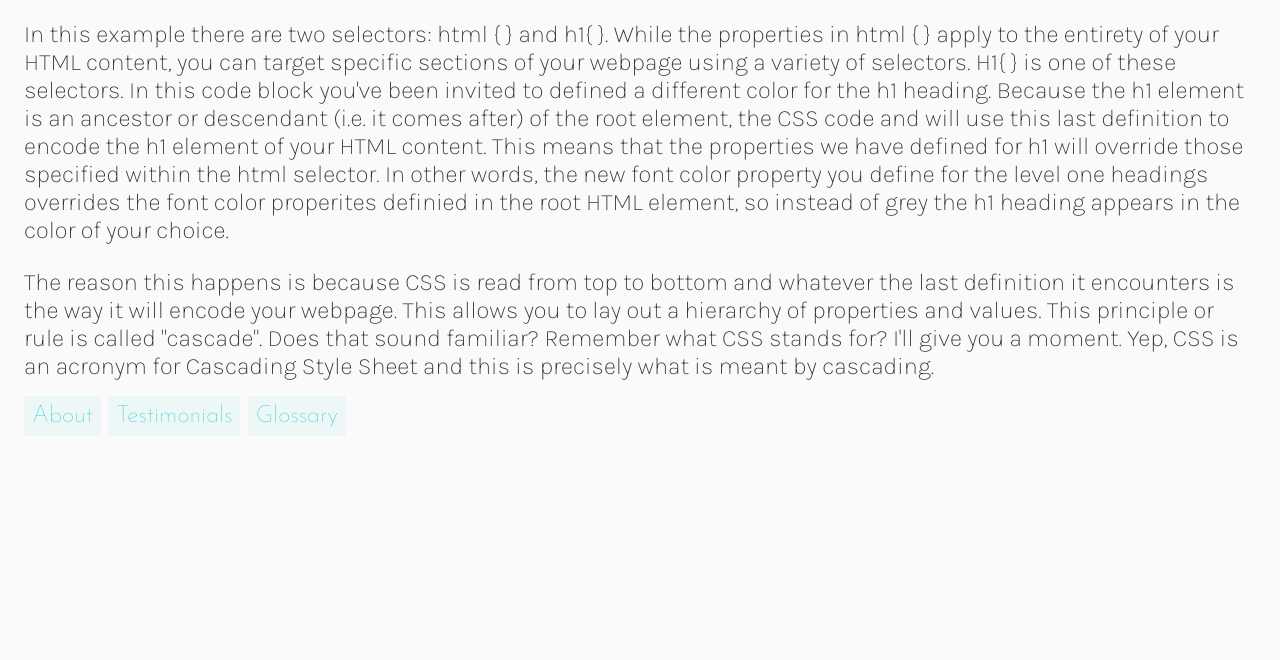
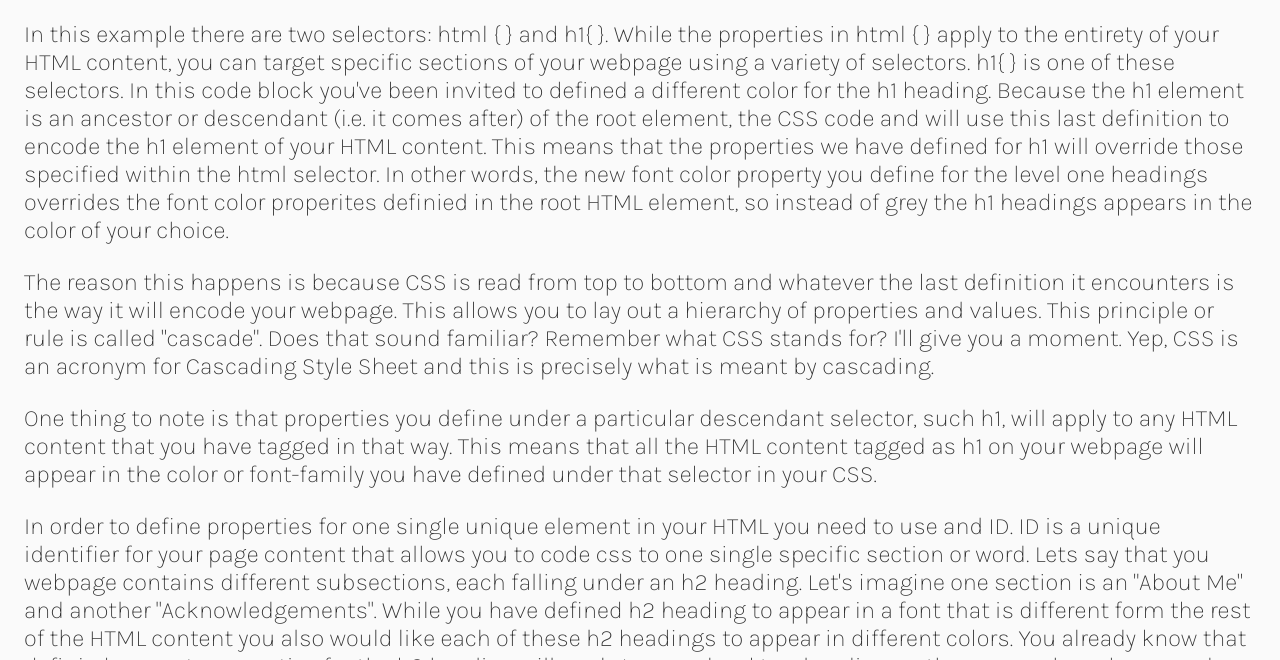
Before and after one commit to scholarslab/brackets, a Jekyll site: the page built from css-tutorial.html, in a window 1280 px wide and 900 px high, scrolled down 4259 px, cut to the strip 240-900 px from the top of the window. Built offline with Jekyll 4.4.1, drawn with Linux system fonts in a browser that asks for light colours; before the commit the page ends 4951 px from its top, so only the background shows below that; some of the changed text lies outside the part shown.

Commit message:
more changes to the css

```diff
--- a/css-tutorial.html
+++ b/css-tutorial.html
@@ -46,7 +46,7 @@
 
 <p>There are many other properties that you can use to change the appearance of your website. To see more CSS properties you can reference <a href="https://developer.mozilla.org/en-US/docs/Learn/CSS/First_steps/Styling_a_biography_page"> Mozilla's Resource for Developers</a> </p>
 
-<p>Take the following code block as an example. The selector in this example is html {}. The "font-family", "color", and "font-size" are all examples of different properties. Each of these properties is assigned a value which is written after a colon and followed by a semi-colon. The properties and values in this example will indiscriminately apply to the entire webpage. Any changes to values of these properties would be applied to the entire webpage.
+<p>Take the following code block as an example. The selector in this example is html { }. The "font-family", "color", and "font-size" are all examples of different properties. Each of these properties is assigned a value which is written after a colon and followed by a semi-colon. The properties and values in this example will indiscriminately apply to the entire webpage. Any changes to values of these properties would be applied to the entire webpage.
 
 <p>In this example below the value assigned to the font-family is "georgia; serif" and the "color" is #444 (dark grey). This value assigned to color is referred to as a Hex Color Code and it determines the color of your font. In order to determine your desired color, you can use <a href="https://www.google.com/search?q=google+color+picker&oq=google+color&aqs=chrome.0.69i59j69i57j46i131i175i199i433i512j0i433i512j69i60j69i65j69i60l2.2450j0j7&sourceid=chrome&ie=UTF-8"> Google Color Picker.</a> Chrome browser extensions such as <a href="https://chrome.google.com/webstore/detail/colorzilla/bhlhnicpbhignbdhedgjhgdocnmhomnp?hl=en"> ColorZilla</a> also allow you select and identify colors from any webpage using their dropper tool: </p>
 
@@ -60,6 +60,10 @@
   <script async src="https://cpwebassets.codepen.io/assets/embed/ei.js"></script>
 
 
-<p>In this example there are two selectors: html { } and h1{ }. While the properties in html { } apply to the entirety of your HTML content, you can target specific sections of your webpage using a variety of selectors. H1{ } is one of these selectors. In this code block you've been invited to defined a different  color for the h1 heading. Because the h1 element is an ancestor or descendant (i.e. it comes after) of the root element, the CSS code and will use this last definition to encode the h1 element of your HTML content. This means that the properties we have defined for h1 will override those specified within the html selector. In other words, the new font color property you define for the level one headings overrides the font color properites definied in the root HTML element, so instead of grey the h1 heading appears in the color of your choice. </p>
+<p>In this example there are two selectors: html { } and h1{ }. While the properties in html { } apply to the entirety of your HTML content, you can target specific sections of your webpage using a variety of selectors. h1{ } is one of these selectors. In this code block you've been invited to defined a different color for the h1 heading. Because the h1 element is an ancestor or descendant (i.e. it comes after) of the root element, the CSS code and will use this last definition to encode the h1 element of your HTML content. This means that the properties we have defined for h1 will override those specified within the html selector. In other words, the new font color property you define for the level one headings overrides the font color properites definied in the root HTML element, so instead of grey the h1 headings appears in the color of your choice.</p>
 
 <p>The reason this happens is because CSS is read from top to bottom and whatever the last definition it encounters is the way it will encode your webpage. This allows you to lay out a hierarchy of properties and values. This principle or rule is called "cascade". Does that sound familiar? Remember what CSS stands for? I'll give you a moment. Yep, CSS is an acronym for Cascading Style Sheet and this is precisely what is meant by cascading.</p>
+
+<p>One thing to note is that properties you define under a particular descendant selector, such h1, will apply to any HTML content that you have tagged in that way. This means that all the HTML content tagged as h1 on your webpage will appear in the color or font-family you have defined under that selector in your CSS.</p>
+
+<p>In order to define properties for one single unique element in your HTML you need to use and ID. ID is a unique identifier for your page content that allows you to code css to one single specific section or word. Lets say that you webpage contains different subsections, each falling under an h2 heading. Let's imagine one section is an "About Me" and another "Acknowledgements". While you have defined h2 heading to appear in a font that is different form the rest of the HTML content you also would like each of these h2 headings to appear in different colors. You already know that definied separate properties for the h2 heading will apply to every level two heading on the page so how do you code different colors to each of these h2 headings? For this you will use a unique identifier.</p>
```
